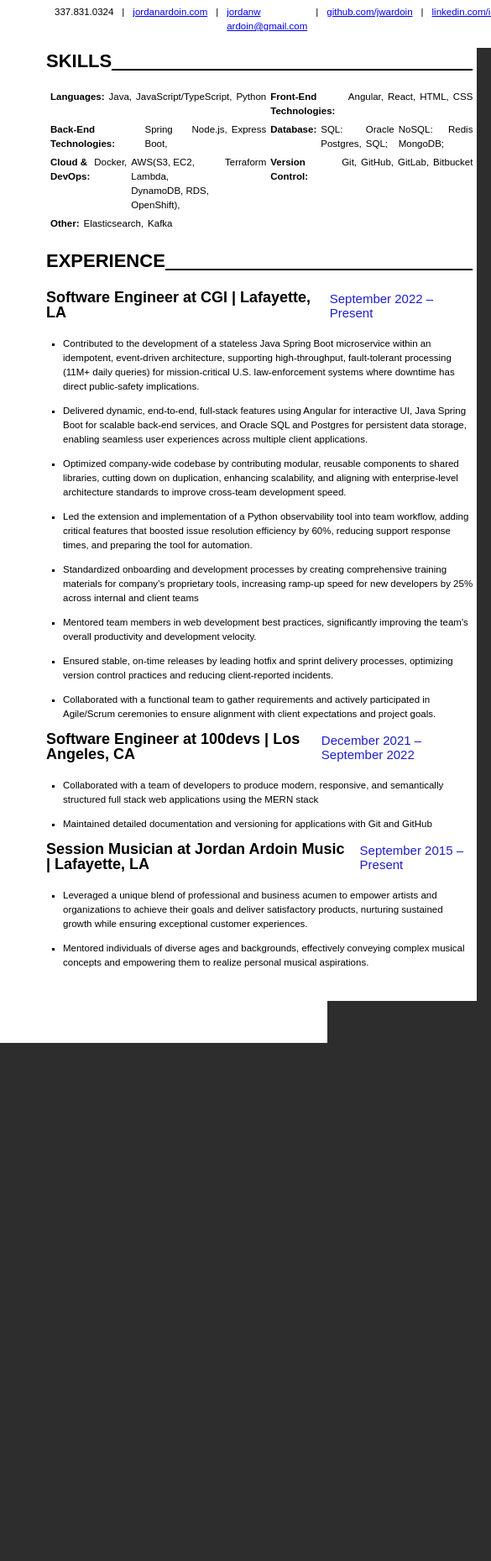
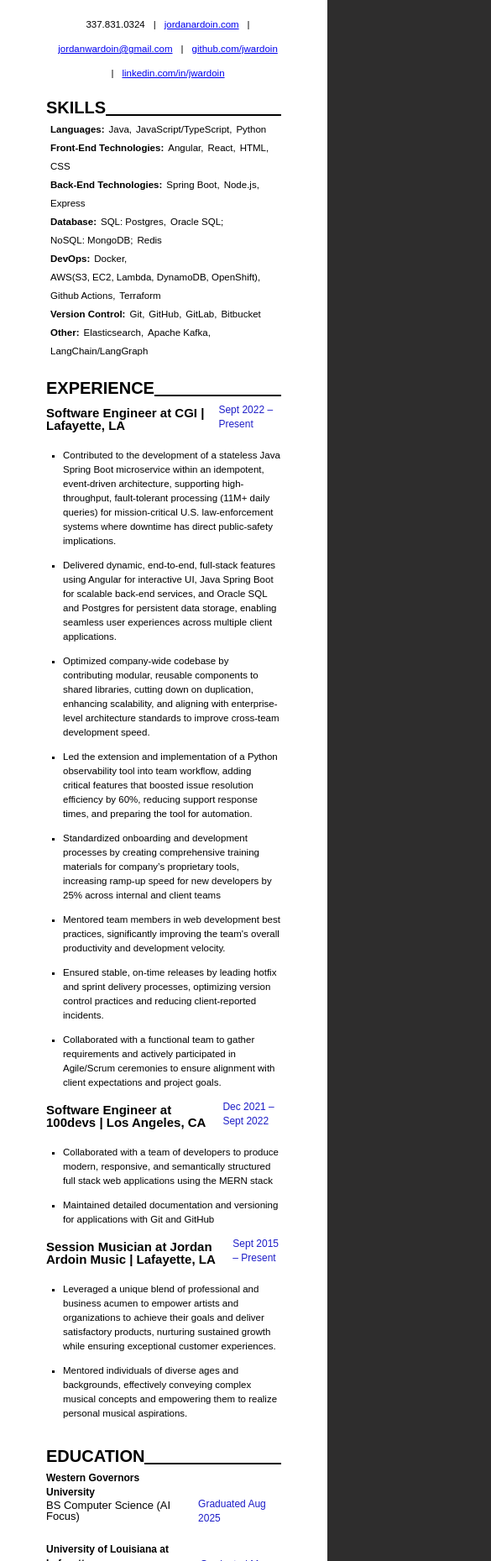
Before and after one commit to jwardoin/cloud-resume, a plain HTML site: page Frontend/index.html in a window 390 px wide. Shown: the part 141-2000 px from the top of the page at 84% size, 585 px wide, since content can reach past the window. Before the commit the page ends 1383 px from the top, so only its background shows below. Drawn offline with Linux system fonts and the light colour scheme.

Commit message:
fixes CSS style bugs on desktop- and mobile-sized viewports

```diff
--- a/Frontend/css/style.css
+++ b/Frontend/css/style.css
@@ -83,30 +83,12 @@
 
 .flex-resume {
   margin-top: 20px;
-}
-
-.flex-resume {
   padding: 5rem;
-  display: flex;
-  justify-content: flex-start;
-  align-items: flex-start;
-  flex-flow: row wrap;
-}
-
-.flex-1,
-.flex-2,
-.flex-3 {
-  margin: 0;
 }
 
 .title {
   text-align: center;
   margin-bottom: 2rem;
-}
-
-.flex-1,
-.flex-3 {
-  flex-basis: 30%;
 }
 
 .flex-2 {
@@ -160,7 +142,9 @@
   Layer
   ========================================
 */
-
+p.school {
+  font-weight: bold;
+}
 .date,
 .jobtitle {
   color: rgba(30, 30, 200);
@@ -193,8 +177,8 @@
 
 .horizontal-list {
   display: flex;
-  align-self: center;
-  justify-content: space-between;
+  align-items: center;
+
 }
 
 .horizontal-list > li {
@@ -210,6 +194,11 @@
   margin-bottom: 1.5rem;
 }
 
+.col {
+  display: flex;
+  flex-direction: column;
+}
+
 /*
   ========================================
   Media Query
@@ -217,31 +206,32 @@
 */
 
 @media screen and (max-width: 649px) {
-  .flex-1,
-  .flex-2,
-  .flex-3 {
-    flex-basis: 100%;
+  h2 {
+    font-size: 2rem;
   }
 
-  .flex-1 {
-    order: -1;
-    display: grid;
-    grid-template-columns: repeat(2, 1fr);
-    padding-bottom: 0;
+  h3 {
+    font-size: 1.5rem;
   }
 
-  .flex-1 > div {
-    margin-right: 1rem;
+  p {
+    font-size: 1.2rem;
+    margin-bottom: 0;
   }
 
-  .skills {
-    display: grid;
-    grid-template-columns: repeat(2, 1fr);
+  .date {
+    font-size: 1.2rem;
   }
 
-  #certifications,
-  #education {
-    display: none;
+  .skills > ul  {
+    display: flex;
+    flex-wrap: wrap
+  }
+
+  .horizontal-list {
+    flex-wrap: wrap;
+    align-content: center;
+    justify-content: center;
   }
 
   section,
@@ -252,6 +242,15 @@
   li {
     font-size: 1.15rem;
   }
+
+  .underline-small {
+    border: none;
+  }
+
+  .container {
+    margin-bottom: .3rem;
+
+  }
 }
 
 @media (max-width: 1000px) and (min-width: 650px) {
@@ -261,7 +260,31 @@
     align-items: flex-start;
   }
 
-  .flex-2 {
-    flex-basis: 60%;
+  h2 {
+    font-size: 1.5rem;
   }
+
+  h3 {
+    font-size: 1.5rem;
+  }
+  .date {
+    font-size: 1.2rem;
+  }
+   .horizontal-list {
+    flex-wrap: wrap;
+    align-content: center;
+    justify-content: center;
+  }
+  .horizontal-list > li {
+    font-size: 1.5rem;
+    margin: .5rem 1rem;
+  }
+
+  .skills > ul > li.innerTitle {
+    font-size: 1.4rem;
+  }
+  .skills > ul > li {
+    font-size: 1.2rem;
+  }
+
 }
--- a/Frontend/index.html
+++ b/Frontend/index.html
@@ -8,7 +8,7 @@
     <link rel="stylesheet" href="./css/style.css">
   </head>
 
-  <body onload="visitorCounter()">
+  <body>
     <div class="flex-resume">
       <section >
         <div class="title">
@@ -70,9 +70,10 @@
                 <li>Redis</li>
             </ul>
             <ul>
-                <li class="innerTitle">Cloud & DevOps:</li>
+                <li class="innerTitle">DevOps:</li>
                 <li>Docker,</li>
-                <li>AWS(S3, EC2, Lambda, DynamoDB, RDS, OpenShift),</li>
+                <li>AWS(S3, EC2, Lambda, DynamoDB, OpenShift),</li>
+                <li>Github Actions,</li>
                 <li>Terraform</li>
             </ul>
 
@@ -86,7 +87,8 @@
             <ul>
                 <li class="innerTitle">Other:</li>
                 <li>Elasticsearch,</li>
-                <li>Kafka</li>
+                <li>Apache Kafka,</li>
+                <li>LangChain/LangGraph</li>
             </ul>
           </ul>
         </div>
@@ -99,7 +101,7 @@
           <div class="container-spread">
             <h3>Software Engineer at CGI | Lafayette, LA</h3>
             <div class="underline-small"></div>
-            <p class="date">September 2022 – Present</p>
+            <p class="date">Sept 2022 – Present</p>
           </div>
 
           <ul class="marked-list">
@@ -115,7 +117,7 @@
            <div class="container-spread">
             <h3>Software Engineer at 100devs | Los Angeles, CA</h3>
             <div class="underline-small"></div>
-            <p class="date">December 2021 – September 2022</p>
+            <p class="date">Dec 2021 – Sept 2022</p>
            </div>
 
           <ul class="marked-list">
@@ -133,7 +135,7 @@
           <div class="container-spread">
             <h3>Session Musician at Jordan Ardoin Music | Lafayette, LA</h3>
             <div class="underline-small"></div>
-            <p class="date">September 2015 – Present</p>
+            <p class="date">Sept 2015 – Present</p>
           </div>
           <ul class="marked-list">
             <li>
@@ -151,12 +153,19 @@
             <div class="underline"></div>
           </div>
           <div class="container-spread">
-            <p class="school">WGU - BS Computer Science (AI Focus)</p>
+            <div class="col">
+               <p class="school">Western Governors University</p>
+               <span>BS Computer Science (AI Focus)</span>
+            </div>
+
             <div class="underline-small"></div>
-            <p class="date">Graduated August 2025</p>
+            <p class="date">Graduated Aug 2025</p>
           </div>
           <div class="container-spread">
-            <p class="school">UL LAFAYETTE - BA Political Science</p>
+            <div class="col">
+               <p class="school">University of Louisiana at Lafayette</p>
+               <span>BA Political Science</span>
+            </div>
             <div class="underline-small"></div>
             <p class="date">Graduated May 2015</p>
           </div>
```
